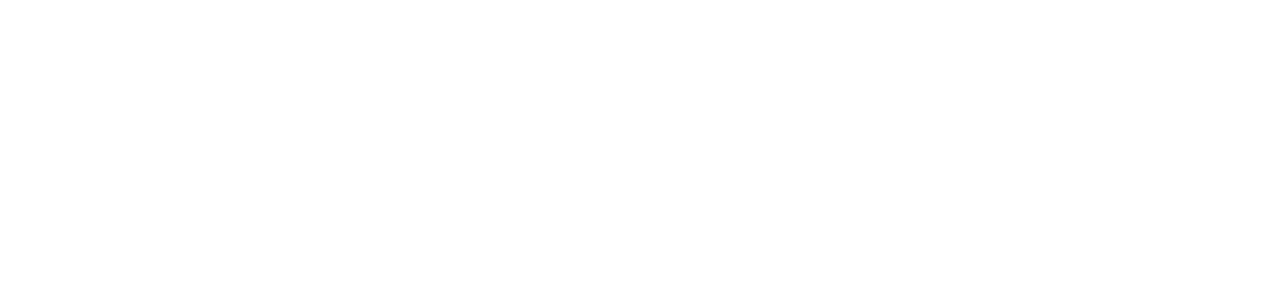
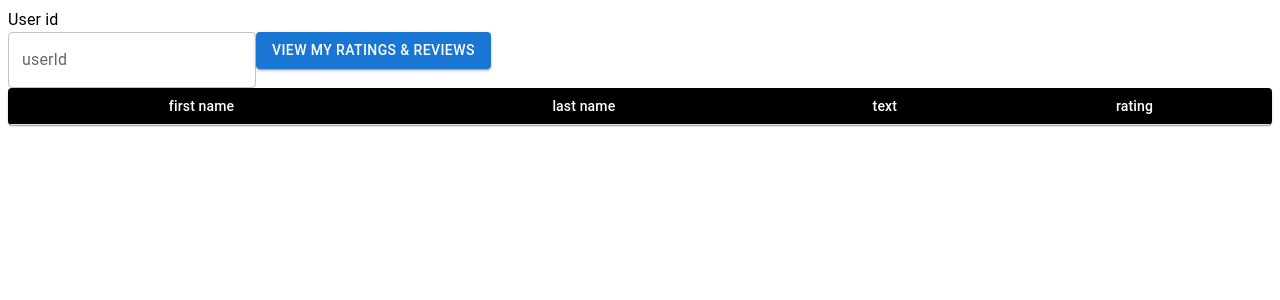
Before and after one commit to Advanced-Computer-Lab-2022/Ninjas, a React (Create React App) app in the folder frontend/: page /viewInstReview in a window 1280 px wide. Before the commit this address had no page. Shown: the top 300 px of the page. Built offline with nearby package versions, Linux system fonts and the light colour scheme.

Commit message:
changes for frontend req 28,21

```diff
--- a/frontend/src/App.js
+++ b/frontend/src/App.js
@@ -7,6 +7,10 @@
 import ChangePassword from './pages/ChangePassword';
 import EditBiography from './pages/EditBiography';
 import EditEmail from './pages/EditEmail';
+import ViewInstRating from './pages/ViewInstRating';
+import ViewAllCourses from './pages/ViewAllCourses';
+import ViewCourseRatings from './pages/ViewCourseRatings';
+
 
 
 function App() {
@@ -21,6 +25,12 @@
         <Route path='/editBiography' element= {<EditBiography/>} >
         </Route>
         <Route path='/addDiscount' element= {<AddDiscount/>} >
+        </Route>
+        <Route path='/viewInstReview' element= {<ViewInstRating/>} >
+        </Route>
+        <Route path='/view' element= {<ViewAllCourses/>} >
+        </Route>
+        <Route path='/getCourseRatings' element= {<ViewCourseRatings/>} >
         </Route>
         <Route path="/instructor"
         element={<InstructorPage/>}/>
--- /dev/null
+++ b/frontend/src/pages/ViewAllCourses.js
@@ -0,0 +1,106 @@
+import {Button,Typography,TextField} from "@mui/material";
+import axios from "axios";
+import {useState,useEffect} from "react";
+
+import Table from '@mui/material/Table';
+import Box from '@mui/material/Box';
+import { styled } from '@mui/material/styles';
+import TableBody from '@mui/material/TableBody';
+import TableCell, { tableCellClasses } from '@mui/material/TableCell';
+import TableContainer from '@mui/material/TableContainer';
+import TableHead from '@mui/material/TableHead';
+import TableRow from '@mui/material/TableRow';
+import Paper from '@mui/material/Paper';
+
+
+
+const StyledTableCell = styled(TableCell)(({ theme }) => ({
+    [`&.${tableCellClasses.head}`]: {
+      backgroundColor: theme.palette.common.black,
+      color: theme.palette.common.white,
+    },
+    [`&.${tableCellClasses.body}`]: {
+      fontSize: 14,
+    },
+  }));
+
+const ViewAllCourses =() => {
+
+    const[username,setUserName]=useState('');
+    const[courses,setCourses]=useState([]);
+    const handleChangUserName = (event) => {
+        setUserName(event.target.value);
+    }
+
+
+
+     const change = async ()=>{
+        const response=await axios.get(`http://localhost:8000/view?username=${username}`
+       ).then((res) => {
+        const courses = res.data
+        setCourses(courses)
+
+    })
+        .catch( (error) => alert(error.response.data.message))
+
+
+        console.log(response.data)
+        if(response.status===200){
+            alert(response.data)
+        }}
+
+
+
+
+     return (
+        <div>
+<Typography>
+  Username
+ </Typography>
+ <TextField id="username" label="username" variant="outlined" onChange={(event)=>{handleChangUserName(event)}} />
+
+ <Button color="primary" variant="contained" onClick={()=> {change()}}>
+  View My Courses
+ </Button>
+
+ <TableContainer component={Paper}>
+  <Table sx={{ minWidth: 650 }} size="small" aria-label="a dense table">
+    <TableHead>
+      <TableRow>
+        <StyledTableCell align="center">Course Title</StyledTableCell>
+
+      </TableRow>
+    </TableHead>
+    <TableBody>
+      {courses.map((course) => (
+
+        <TableRow
+        hover
+        sx={{
+            "&:hover":{
+            cursor: "pointer",
+            backgroundColor: "#f5f5f5",
+            width: "100%"
+            }
+        }}
+        onClick={() => window.location.href=`/getCourseRatings?courseId=${course._id}`}
+          key={course._id}>
+
+          <TableCell align="center">{course.title}</TableCell>
+
+        </TableRow>
+
+
+      )
+
+
+
+      )}
+    </TableBody>
+  </Table>
+</TableContainer>
+</div>
+
+ );}
+
+export default ViewAllCourses;
--- /dev/null
+++ b/frontend/src/pages/ViewCourseRatings.js
@@ -0,0 +1,159 @@
+import {Button,Typography,TextField} from "@mui/material";
+import axios from "axios";
+import {useState,useEffect} from "react";
+
+import Table from '@mui/material/Table';
+import Box from '@mui/material/Box';
+import { styled } from '@mui/material/styles';
+import TableBody from '@mui/material/TableBody';
+import TableCell, { tableCellClasses } from '@mui/material/TableCell';
+import TableContainer from '@mui/material/TableContainer';
+import TableHead from '@mui/material/TableHead';
+import TableRow from '@mui/material/TableRow';
+import Paper from '@mui/material/Paper';
+
+var m=0;
+var x=""
+var y=""
+var z=""
+var t=""
+
+const StyledTableCell = styled(TableCell)(({ theme }) => ({
+    [`&.${tableCellClasses.head}`]: {
+      backgroundColor: theme.palette.common.black,
+      color: theme.palette.common.white,
+    },
+    [`&.${tableCellClasses.body}`]: {
+      fontSize: 14,
+    },
+  }));
+
+const ViewCourseRatings =() => {
+
+    const[reviews,setReviews]=useState([]);
+    const[subtitles,setSubtitles]=useState([]);
+   const params = new URLSearchParams(window.location.search);
+   const courseId = params.get('courseId')
+   console.log(courseId)
+
+
+
+
+     const change = async ()=>{
+        const response=await axios.get(`http://localhost:8000/getCourseRatings?courseId=${courseId}`
+       ).then((res) => {
+        const reviews = res.data
+        setReviews(reviews)
+        m=1;
+
+    })
+        .catch( (error) => alert(error.response.data.message))
+        console.log(response.data)
+        if(response.status===200){
+            alert(response.data)
+        }}
+
+        const change2 = async ()=>{
+            const response=await axios.get(`http://localhost:8000/getCourseSubtitles?courseId=${courseId}`
+           ).then((res) => {
+            const subtitles = res.data
+            setSubtitles(subtitles)
+            m=2
+
+        })
+            .catch( (error) => alert(error.response.data.message))
+            console.log(response.data)
+        if(response.status===200){
+            alert(response.data)
+        }}
+
+        if(m==1){
+        x="first name"
+        y="last name"
+        z="rating"
+        t="text"
+
+        }
+        if(m==2){
+            x="Name"
+        y="Hours"
+        z="Video Title"
+        t="Exercise"
+        }
+
+
+
+
+
+
+
+     return (
+        <div>
+
+ <Button color="primary" variant="contained" onClick={()=> {change()}}>
+  View Course Reviews
+ </Button>
+
+ <Button color="primary" variant="contained" onClick={()=> {change2()}}>
+  View Course Subtitles
+ </Button>
+
+ <TableContainer component={Paper}>
+  <Table sx={{ minWidth: 650 }} size="small" aria-label="a dense table">
+    <TableHead>
+      <TableRow>
+        <StyledTableCell align="center">{x}</StyledTableCell>
+        <StyledTableCell align="center">{y}</StyledTableCell>
+        <StyledTableCell align="center">{z}</StyledTableCell>
+        <StyledTableCell align="center">{t}</StyledTableCell>
+
+
+      </TableRow>
+    </TableHead>
+    <TableBody>
+      {reviews.map((review) => (
+
+        <TableRow>
+
+
+          <TableCell align="center">{review.firstName}</TableCell>
+          <TableCell align="center">{review.lastName}</TableCell>
+          <TableCell align="center">{review.rating}</TableCell>
+          <TableCell align="center">{review.text}</TableCell>
+
+
+        </TableRow>
+
+
+      )
+
+
+
+      )}
+      {subtitles.map((subtitle) => (
+
+        <TableRow>
+
+
+          <TableCell align="center">{subtitle.text}</TableCell>
+          <TableCell align="center">{subtitle.hours}</TableCell>
+          <TableCell align="center">{subtitle.videoTtiles}</TableCell>
+          <TableCell align="center">{subtitle.exercises}</TableCell>
+
+
+        </TableRow>
+
+
+      )
+
+
+
+      )}
+    </TableBody>
+  </Table>
+</TableContainer>
+</div>
+
+ );}
+
+export default ViewCourseRatings;
--- /dev/null
+++ b/frontend/src/pages/ViewInstRating.js
@@ -0,0 +1,126 @@
+import {Button,Typography,TextField} from "@mui/material";
+import axios from "axios";
+import {useState,useEffect} from "react";
+
+import Table from '@mui/material/Table';
+import Box from '@mui/material/Box';
+import { styled } from '@mui/material/styles';
+import TableBody from '@mui/material/TableBody';
+import TableCell, { tableCellClasses } from '@mui/material/TableCell';
+import TableContainer from '@mui/material/TableContainer';
+import TableHead from '@mui/material/TableHead';
+import TableRow from '@mui/material/TableRow';
+import Paper from '@mui/material/Paper';
+
+var overallRating = 0;
+
+
+const StyledTableCell = styled(TableCell)(({ theme }) => ({
+    [`&.${tableCellClasses.head}`]: {
+      backgroundColor: theme.palette.common.black,
+      color: theme.palette.common.white,
+    },
+    [`&.${tableCellClasses.body}`]: {
+      fontSize: 14,
+    },
+  }));
+
+const ViewInstRating =() => {
+
+    const[userId,setUserId]=useState('');
+    const[reviews,setReviews]=useState([]);
+    const handleChangUserId = (event) => {
+        setUserId(event.target.value);
+    }
+
+    useEffect(()=>{
+
+    console.log("user id: ",userId)} ,[userId])
+
+
+     const change = async ()=>{
+        const response=await axios.get(`http://localhost:8000/viewInstReview?userId=${userId}`
+       ).then((res) => {
+        const reviews = res.data
+        setReviews(reviews)
+
+    })
+        .catch( (error) => alert(error.response.data.message))
+
+
+        console.log(response.data)
+        if(response.status===200){
+            alert(response.data)
+        }}
+
+
+
+
+     return (
+        <div>
+<Typography>
+  User id
+ </Typography>
+ <TextField id="id" label="userId" variant="outlined" onChange={(event)=>{handleChangUserId(event)}} />
+
+ <Button color="primary" variant="contained" onClick={()=> {change()}}>
+  View My Ratings & Reviews
+ </Button>
+
+ <TableContainer component={Paper}>
+  <Table sx={{ minWidth: 650 }} size="small" aria-label="a dense table">
+    <TableHead>
+      <TableRow>
+        <StyledTableCell align="center">first name</StyledTableCell>
+        <StyledTableCell align="center">last name</StyledTableCell>
+        <StyledTableCell align="center">text</StyledTableCell>
+        <StyledTableCell align="center">rating</StyledTableCell>
+      </TableRow>
+    </TableHead>
+    <TableBody>
+      {reviews.map((review) => (
+
+        <TableRow
+
+
+
+          >
+
+
+          <TableCell align="center">{review.firstName}</TableCell>
+          <TableCell align="center">{review.lastName}</TableCell>
+          <TableCell align="center">{review.text}</TableCell>
+          <TableCell align="center">{review.rating}</TableCell>
+
+        </TableRow>
+
+
+      )
+
+
+
+      )}
+    </TableBody>
+  </Table>
+</TableContainer>
+
+
+
+
+
+
+
+
+
+
+    </div>
+
+
+
+
+     );
+
+
+    }
+
+export default ViewInstRating;
```
Also changed, not shown: 2 other files (tests, documents, lock files or other folders).
